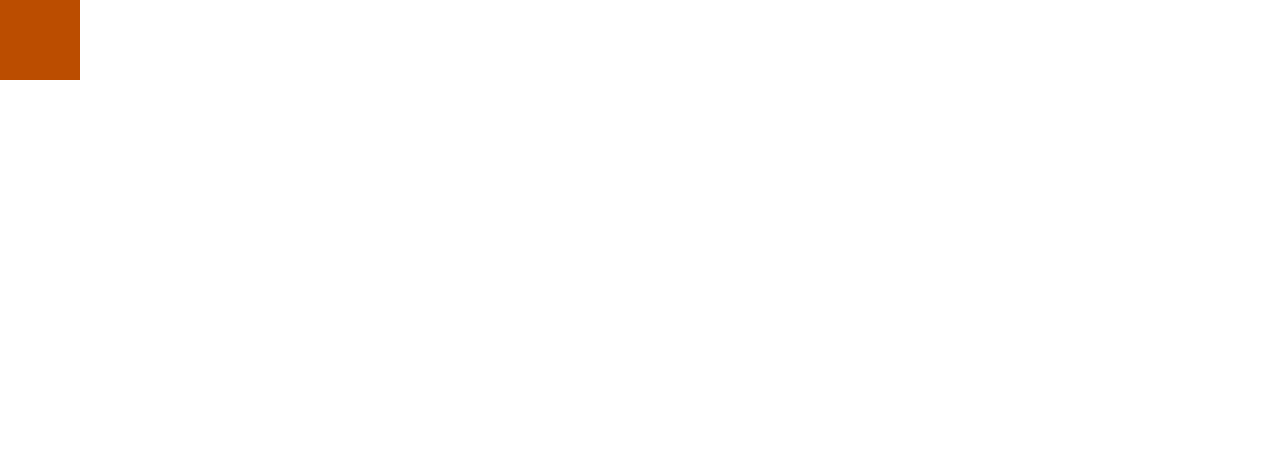
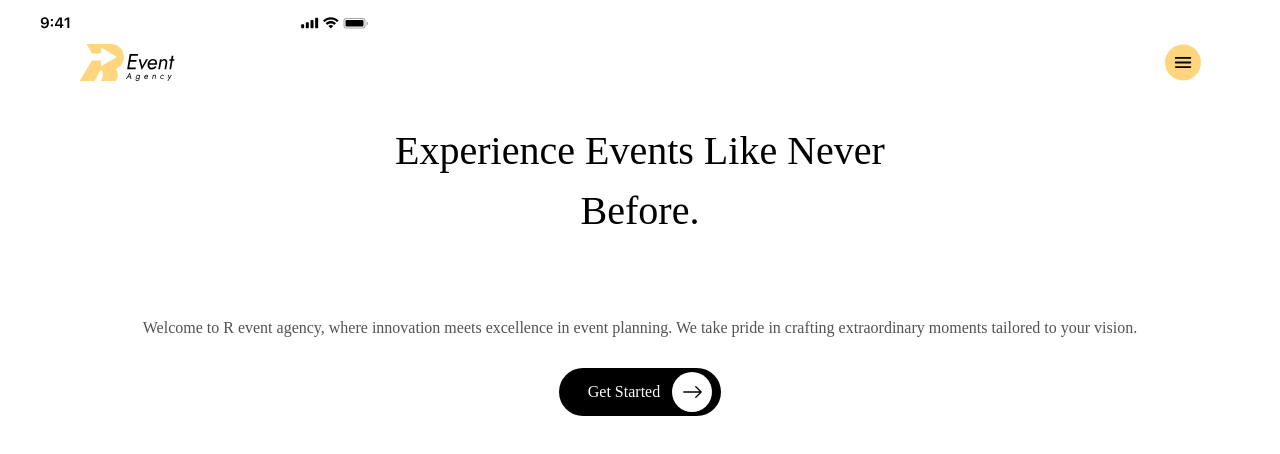
Before and after one commit to NodirbekXamidjanov/Event-Management, a website built with Vite: page index.html in a window 1280 px wide. Built offline with nearby package versions, Linux system fonts and the light colour scheme.

Commit message:
home-section-finalized

```diff
--- a/index.html
+++ b/index.html
@@ -11,7 +11,53 @@
 </head>
 
 <body>
-  <div id="app" class="w-20 h-20 bg-amber-700"></div>
+    <header>
+        <div class="display-phone h-[44px]">
+            <img src="./Status Bar.svg">
+        </div>
+        <div class="container mx-auto w-[87.7%]">
+            <div class="nav">
+                <div class="flex justify-between items-center">
+                    <div class="logo">
+                        <img src="./Frame 10.svg" class="w-24" alt="">
+                    </div>
+                    <div class="menu-btn ">
+                        <img src="./Group 1000002653.svg" alt="">
+                    </div>
+                </div>
+
+                <ul class="hidden">
+                    <li><a href="#">Home</a></li>
+                    <li><a href="#">Pages</a></li>
+                    <li><a href="#">Event</a></li>
+                    <li><a href="#">Portfolio</a></li>
+                    <li><a href="#">Blog</a></li>
+                </ul>
+                <div class="auth-btns-box hidden">
+                    <button>Login</button>
+                    <button>Sign Up</button>
+                </div>
+            </div>
+            <div class="home flex flex-col items-center">
+                <div class="title">
+                    <h2
+                        class="mx-auto w-[97%] h-[195px] font-[Inconsolata] text-[40px] mt-10 text-center tracking-normal leading-[150%]">
+                        Experience Events Like Never Before.</h2>
+                </div>
+                <div class="decription">
+                    <p class="font-[Jost] leading-[150%] text-center text-[16px] text-[#525252] font-normal">Welcome to
+                        R event agency, where innovation meets
+                        excellence in event planning. We take pride in
+                        crafting extraordinary moments tailored to your vision.</p>
+                </div>
+                <div
+                    class="get-started-box flex gap-[12px] pt-[10px] pr-[0px] pb-[10px] pl-[20px] mt-7 rounded-[100px] w-[162px] h-[48px] justify-center items-center bg-black">
+                    <p class="text-center text-base font-normal leading-6  font-[Jost] text-[16px]  text-white">Get Started</p>
+                    <button class="flex w-10 h-10 p-2 justify-center items-center flex-shrink-0 rounded-[71px] bg-white"><img src="public/bi_arrow-down.svg" alt=""></button>
+                </div>
+            </div>
+        </div>
+    </header>
     <script type="module" src="/src/main.ts"></script>
 </body>
 
```
Also changed, not shown: public/Frame 10 (1).svg (added), public/Frame 10.svg (added), public/Group 1000002653.svg (added), public/Status Bar.svg (added), public/bi_arrow-down.svg (added). Lines whose indentation alone changed are shown as unchanged.
